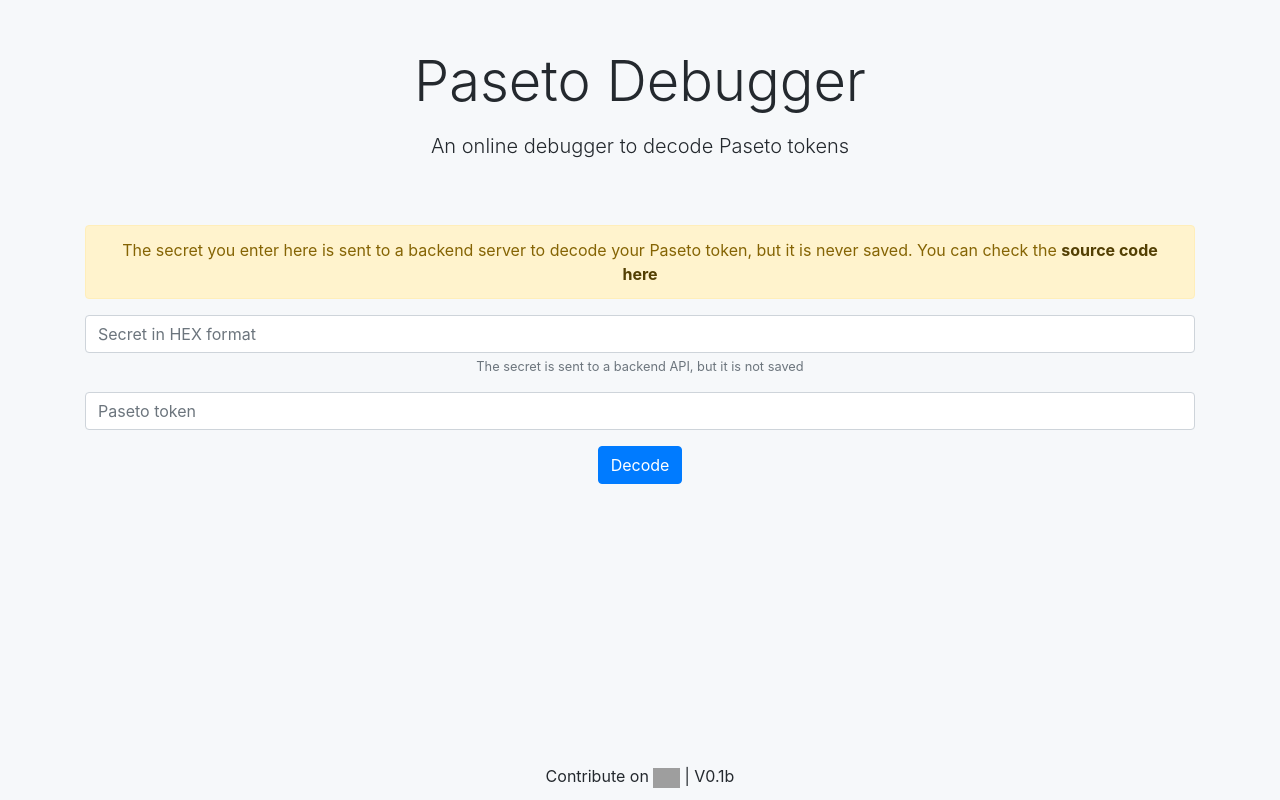
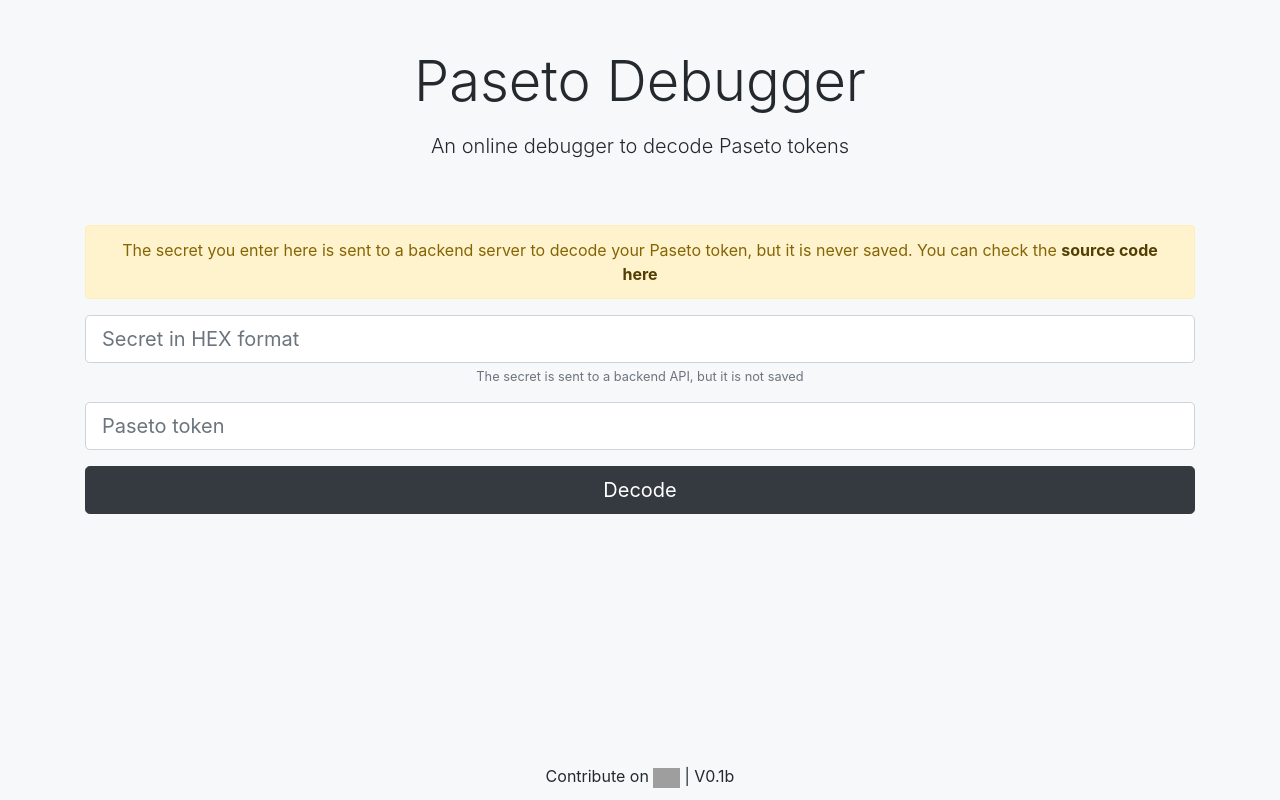
Before and after one commit to mehdibo/paseto-debugger, a Next.js app: page / in a window 1280 px wide. Built offline with nearby package versions, Linux system fonts and the light colour scheme; grey boxes are pictures that could not be loaded.

Commit message:
Make inputs and buttons large and more accessible

```diff
--- a/pages/index.js
+++ b/pages/index.js
@@ -69,16 +69,16 @@ export default function Home() {
                       {error && (<Alert variant={"danger"}>{error}</Alert>)}
                       <Form onSubmit={decodePaseto}>
                           <Form.Group controlId="secretKey">
-                              <Form.Control type="text" placeholder="Secret in HEX format" onChange={(e) => setSecret(e.target.value)} />
+                              <Form.Control size="lg" type="text" placeholder="Secret in HEX format" onChange={(e) => setSecret(e.target.value)} />
                               <Form.Text className="text-muted">
                                   The secret is sent to a backend API, but it is not saved
                               </Form.Text>
                           </Form.Group>
 
                           <Form.Group controlId="pasetoToken">
-                              <Form.Control type="text" placeholder="Paseto token" onChange={(e) => setToken(e.target.value)} />
+                              <Form.Control size="lg" type="text" placeholder="Paseto token" onChange={(e) => setToken(e.target.value)} />
                           </Form.Group>
-                          <Button variant="primary" type="submit">
+                          <Button variant="dark" block size="lg" type="submit">
                               Decode
                           </Button>
                       </Form>
```
